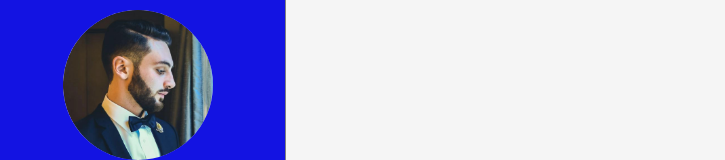
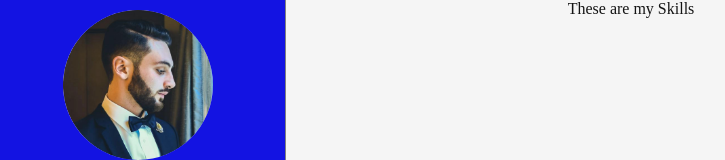
Before and after one commit to AidanFarhi/portfolio, a React (Create React App) app: page /skills in a window 1280 px wide. Shown: the top 160 px of the page, without its empty margins (9-734 px from the left). Built offline with nearby package versions, Linux system fonts and the light colour scheme.

Commit message:
created Skills.css

```diff
--- a/src/components/Skills.js
+++ b/src/components/Skills.js
@@ -1,8 +1,9 @@
 import React from 'react'
+import './cmp-styles/Skills.css'
 
 export default function Skills() {
     return (
-        <div className='main'>
+        <div className='skills-main-div'>
             These are my Skills
         </div>
     )
--- a/src/components/cmp-styles/Projects.css
+++ b/src/components/cmp-styles/Projects.css
@@ -7,15 +7,15 @@
 }
 
 #project-header {
-    margin-left: 25%;
+    margin-left: 23%;
 }
 
 .project-item {
-    margin-left: 25%;
+    margin-left: 23%;
     display: flex;
     flex-direction: row;
     text-align: center;
-    width: 800px;
+    width: 900px;
     height: 300px;
     margin-bottom: 20px;
     border: 1px solid lightgray;
--- /dev/null
+++ b/src/components/cmp-styles/Skills.css
@@ -0,0 +1,7 @@
+.skills-main-div {
+    color: rgb(20, 20, 20);
+    display: flex;
+    flex-direction: column;
+    align-items: center;
+    width: 100%;
+}
--- a/src/styles/NavBar.css
+++ b/src/styles/NavBar.css
@@ -1,5 +1,4 @@
 body {
-    font-family: alata;
     margin: 0;
     padding: 0;
     background-color: whitesmoke;
```
